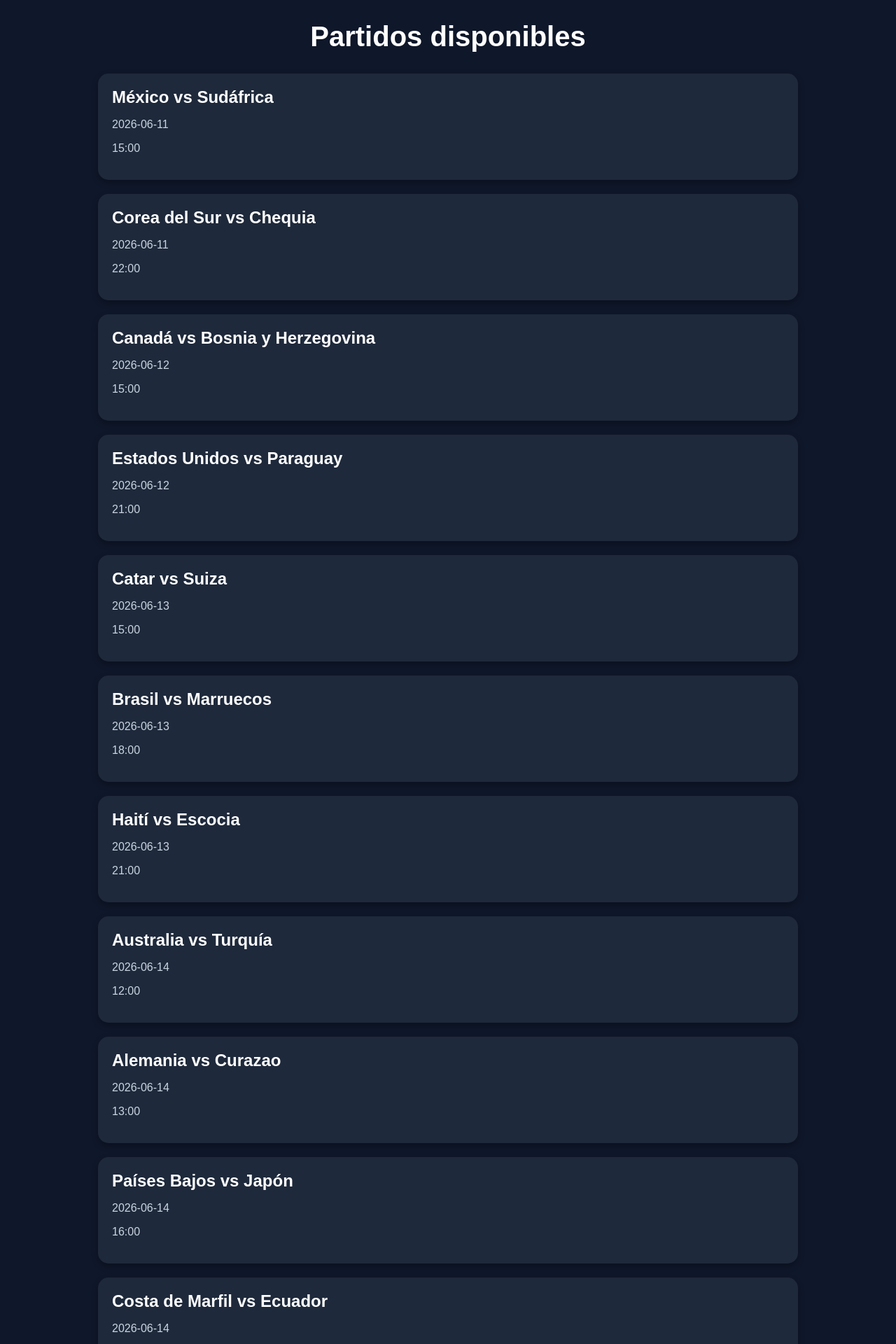
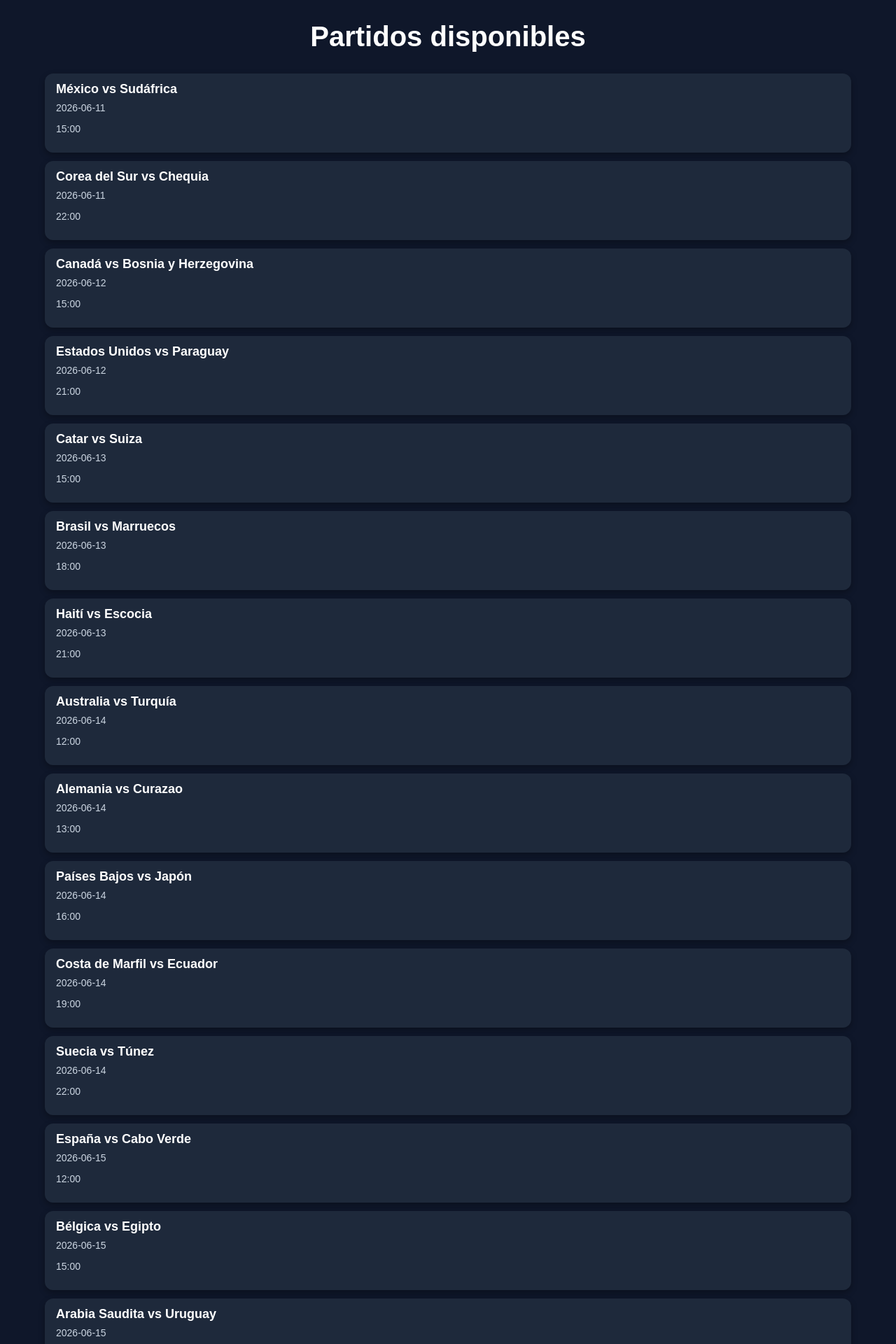
Before and after one commit to Luiseoma/pagina_stats, a Flask app: page / in a window 1280 px wide. Shown: the top 1920 px of the page at 70% size. Run offline with Flask 3, Linux system fonts and the light colour scheme.

Commit message:
mejoras en css

```diff
--- a/static/styles.css
+++ b/static/styles.css
@@ -19,15 +19,15 @@ h2 {
 
 .container {
     width: 90%;
-    max-width: 1000px;
+    max-width: 1200px;
     margin: auto;
 }
 
 .card {
     background-color: #1e293b;
-    border-radius: 15px;
-    padding: 20px;
-    margin-bottom: 20px;
+    border-radius: 12px;
+    padding: 12px 16px;
+    margin-bottom: 12px;
     transition: 0.3s;
     box-shadow: 0px 4px 10px rgba(0,0,0,0.3);
 }
@@ -40,12 +40,14 @@ h2 {
 .card a {
     color: white;
     text-decoration: none;
-    font-size: 24px;
+    font-size: 18px;
     font-weight: bold;
 }
 
 .card p {
     color: #cbd5e1;
+    font-size: 14px;
+    margin-top: 8px;
 }
 
 .team-stats {
@@ -85,7 +87,7 @@ hr {
 }
 
 .flag {
-    width: 50px;
+    width: 32px;
     height: auto;
-    border-radius: 5px;
+    border-radius: 4px;
 }
```
